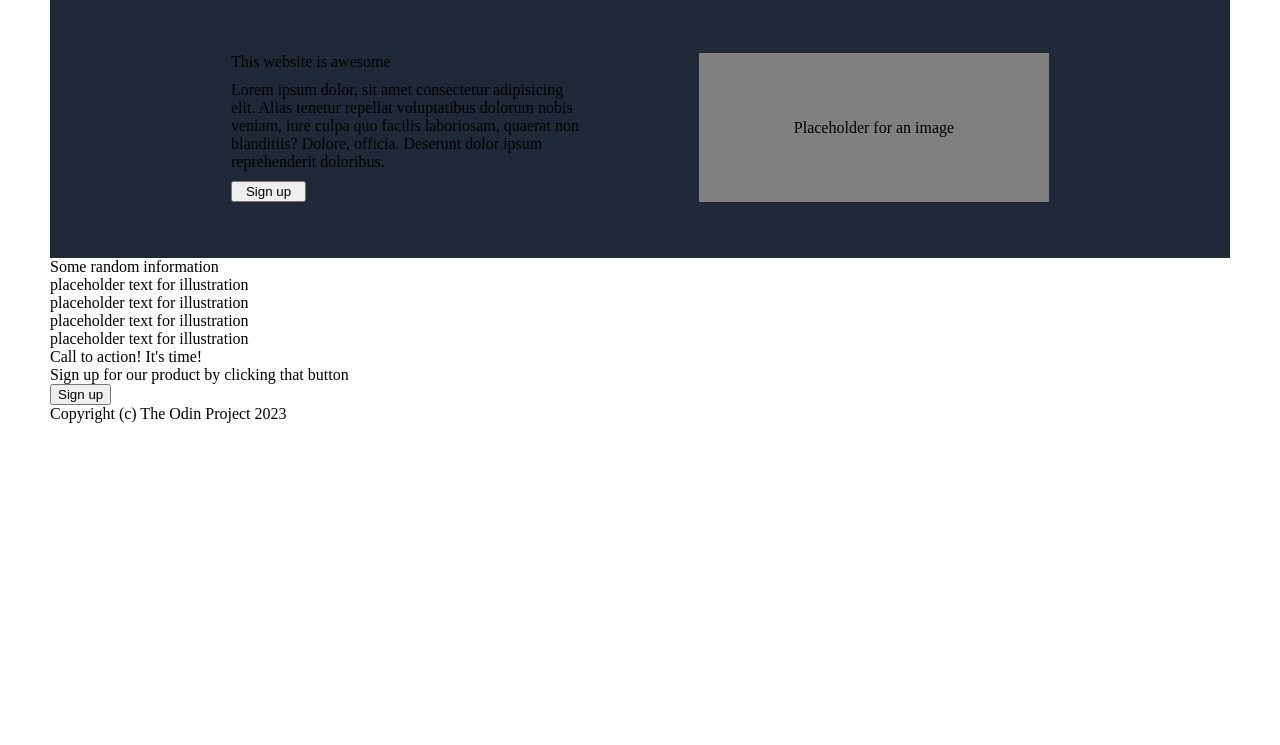
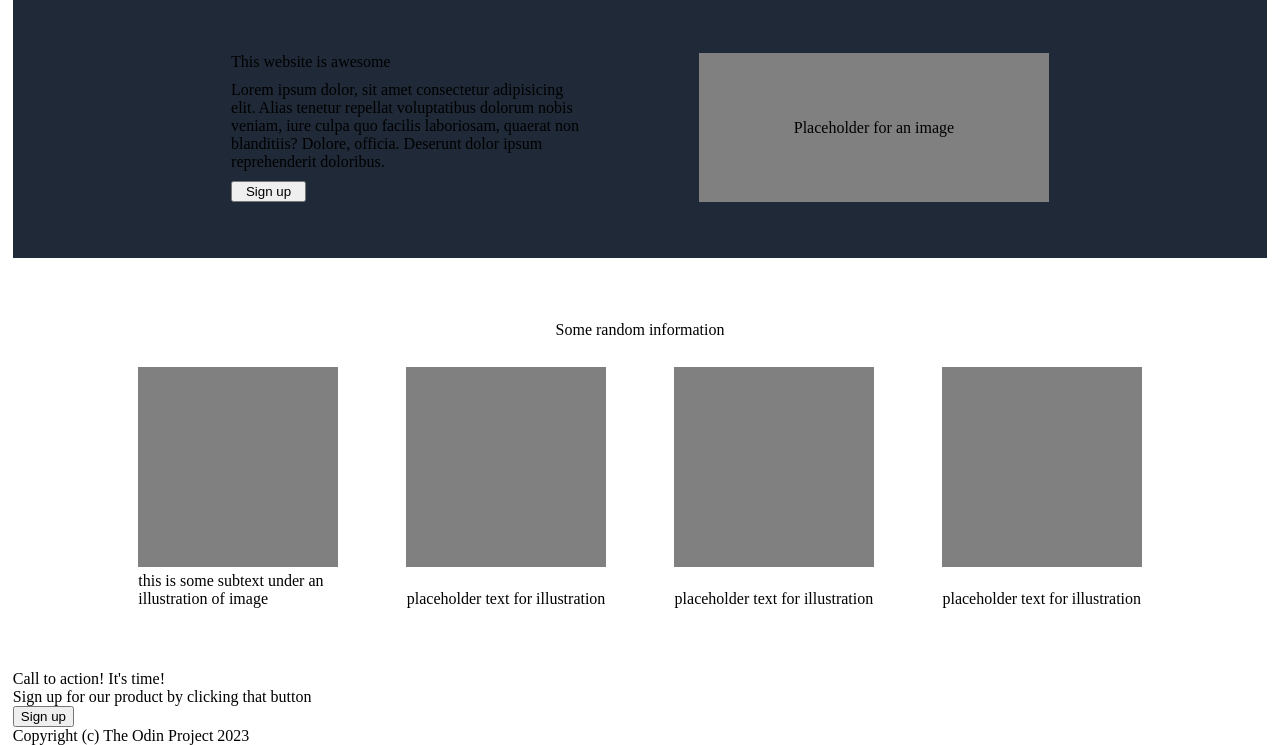
Before and after one commit to VVIvan3/Landing, a plain HTML site: page index.html in a window 1280 px wide. Shown: the part 59-804 px from the top of the page. Drawn offline with Linux system fonts and the light colour scheme.

Commit message:
Completion of gallery
Added CSS to gallery, without styles yet

```diff
--- a/index.html
+++ b/index.html
@@ -30,7 +30,7 @@
                 <div class="photos">
                     <div class="photo">
                         <div class="img"></div>
-                        <div class="text">placeholder text for illustration</div>
+                        <div class="text">this is some subtext under an illustration of image</div>
                     </div>
                     <div class="photo">
                         <div class="img"></div>
--- a/styles.css
+++ b/styles.css
@@ -5,7 +5,7 @@ html {
 body {
     display: flex;
     flex-direction: column;
-    margin: 0 50px;
+    margin: 0 1%;
 }
 
 .header,
@@ -53,6 +53,8 @@ a {
     padding-bottom: 56px;
     justify-content: center;
     gap: 10%;
+    padding-left: 3%;
+    padding-right: 3%;
 }
 
 .herotext {
@@ -80,3 +82,52 @@ a {
     background-color: grey;
     flex-shrink: 1;
 }
+
+.gallery {
+    padding: 5% 10%;
+    display: flex;
+    flex-direction: column;
+    justify-content: center;
+    align-items: space-between;
+}
+
+.wrapper {
+    display: flex;
+    flex-direction: column;
+    gap: 28px;
+}
+
+.photos {
+    display: flex;
+    justify-content: space-between;
+    gap: 15px;
+    flex-wrap: wrap;
+}
+
+.photo {
+    display: flex;
+    flex-direction: column;
+    justify-content: space-between;
+    align-items: center;
+    gap: 5px;
+}
+
+.img {
+    max-width: 215px;
+    max-height: 215px;
+    min-height: 125px;
+    min-width: 125px;
+    height: 200px;
+    width: 200px;
+    background-color: gray;
+    flex-shrink: 1;
+}
+
+.text {
+    flex-shrink: 1;
+    max-width: 200px;
+}
+
+.gallerytitle {
+    text-align: center;
+}
```
